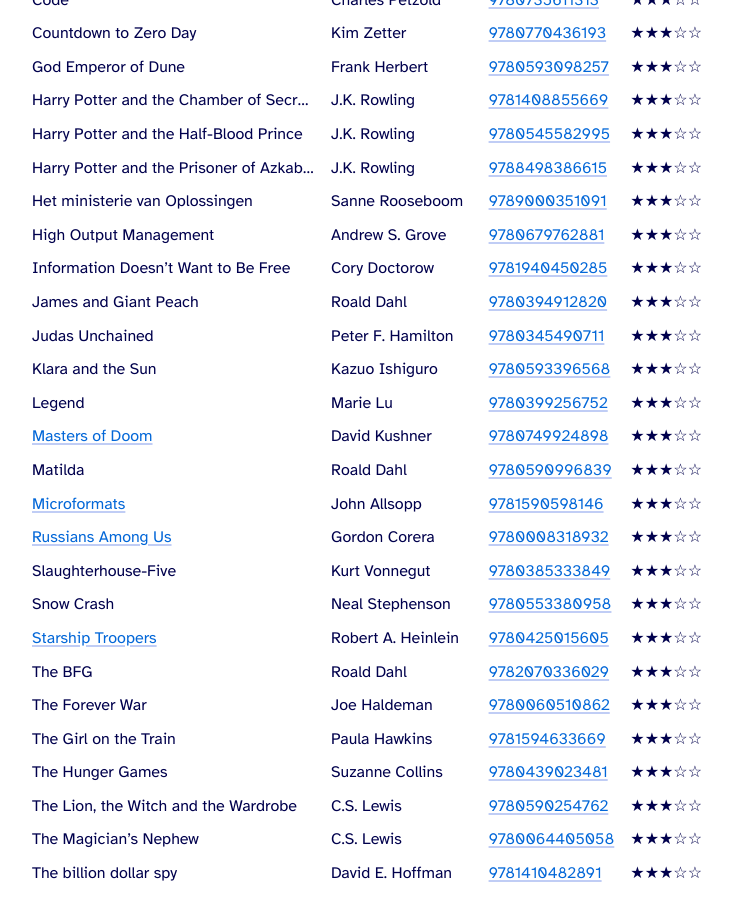
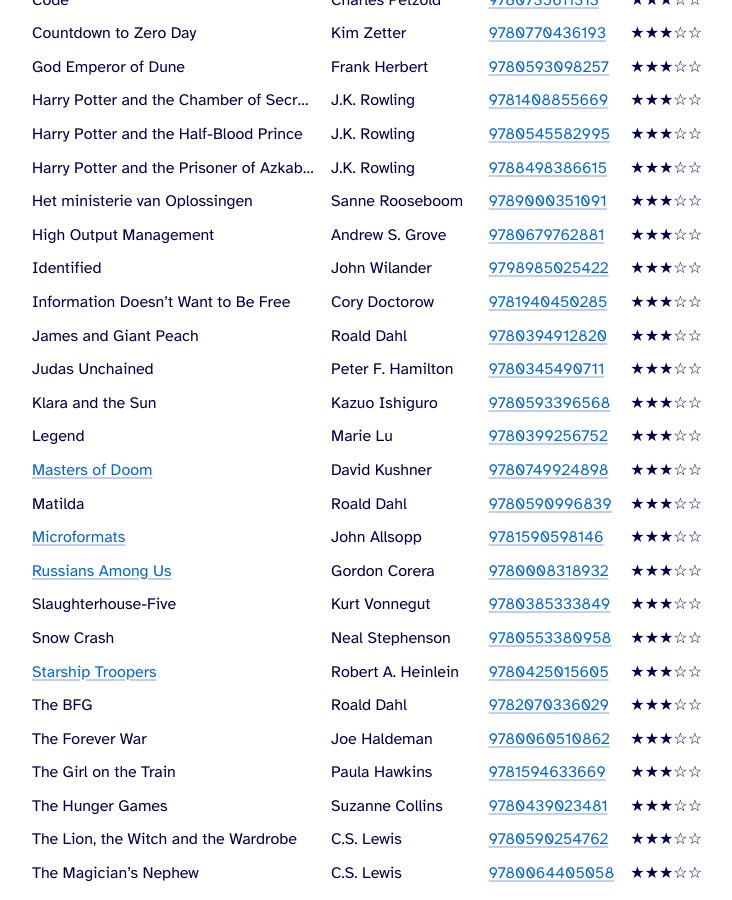
Before and after one commit to cimm/suffix, a Jekyll site: the page built from reading/index.html, in a window 1280 px wide and 900 px high, scrolled down 2489 px. Shown: the whole window, without its empty margins (273-1005 px from the left). Built offline with Jekyll 4.4.1, drawn with Linux system fonts in a browser that asks for light colours.

Commit message:
Add Identified by J. Wilander

```diff
--- a/_data/books.yml
+++ b/_data/books.yml
@@ -210,6 +210,10 @@
   author: "Isaac Asimov"
   isbn13: 9780553294385
   rating: 5
+- name: "Identified"
+  author: "John Wilander"
+  isbn13: 9798985025422
+  rating: 3
 - name: "Information Doesn’t Want to Be Free"
   author: "Cory Doctorow"
   isbn13: 9781940450285
```
